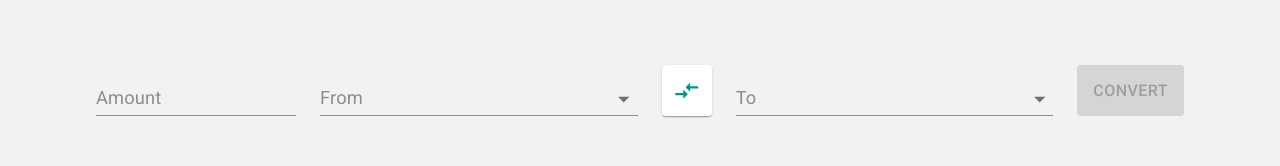
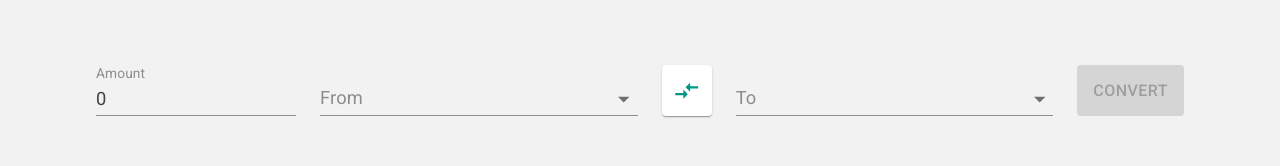
Before and after one commit to mrafei/currency-exchange, a React (Vite) app: page / in a window 1280 px wide. Shown: the part 127-293 px from the top of the page. Built offline with nearby package versions, Linux system fonts and the light colour scheme.

Commit message:
feat: add auto-convert if page params present

```diff
--- a/src/components/Converter/index.tsx
+++ b/src/components/Converter/index.tsx
@@ -1,20 +1,24 @@
-import { useState } from "react";
+import { useEffect, useState } from "react";
+import { useSearchParams } from "react-router-dom";
 import Box from "@mui/material/Box";
 import TextField from "@mui/material/TextField";
 import ConverterSelect from "./Select";
 import ConverterResult from "./Result";
 import Button from "@mui/material/Button";
+import Divider from "@mui/material/Divider";
+import TimeSeries from "@components/TimeSeries";
 import CompareArrowsIcon from "@mui/icons-material/CompareArrows";
 import useConvert from "@hooks/api/useConvert";
 import type Currency from "@_types/currency";
 import type { FC } from "react";
-import Divider from "@mui/material/Divider";
-import TimeSeries from "@components/TimeSeries";
 
 const Converter: FC = () => {
-  const [amount, setAmount] = useState<number>();
-  const [from, setFrom] = useState<Currency | null>(null);
-  const [to, setTo] = useState<Currency | null>(null);
+  const [params] = useSearchParams();
+  const [amount, setAmount] = useState<number>(Number(params.get("amount")));
+  const [from, setFrom] = useState<Currency | null>(
+    params.get("source") as Currency
+  );
+  const [to, setTo] = useState<Currency | null>(params.get("dest") as Currency);
   const { data, submit } = useConvert();
 
   const revertCurrencies = () => {
@@ -26,6 +30,7 @@ const Converter: FC = () => {
       submit({ amount, source: from, dest: to });
     }
   };
+  useEffect(_submit, []);
   return (
     <>
       <Box display="flex" gap={3}>
--- a/src/components/History/Item/Actions.tsx
+++ b/src/components/History/Item/Actions.tsx
@@ -13,7 +13,9 @@ const HistoryItemActions: FC<ItemType> = ({ remove, ...item }) => {
       className="history-actions"
       sx={{ visibility: "hidden" }}
     >
-      <Link to="/">
+      <Link
+        to={`/?amount=${item.amount}&source=${item.source}&dest=${item.dest}`}
+      >
         <Button size="small" startIcon={<RemoveRedEyeIcon />}>
           View
         </Button>
```
